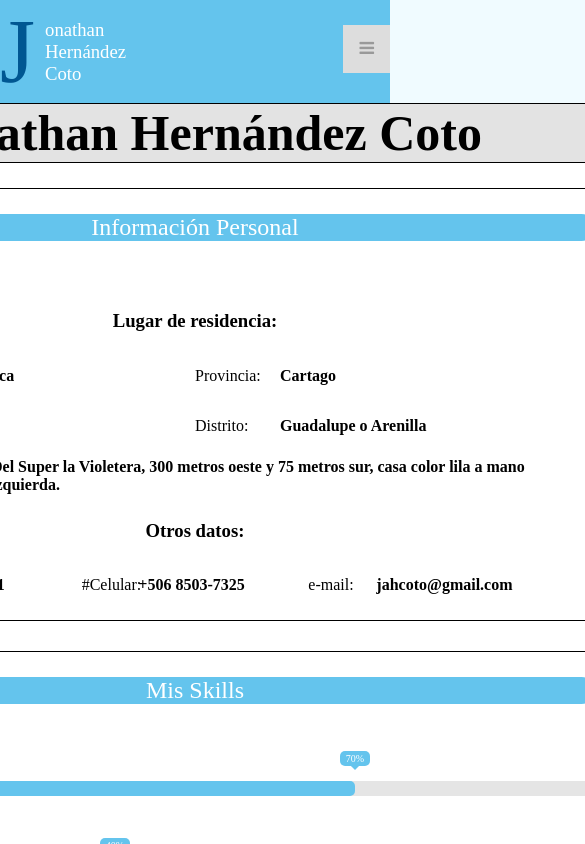
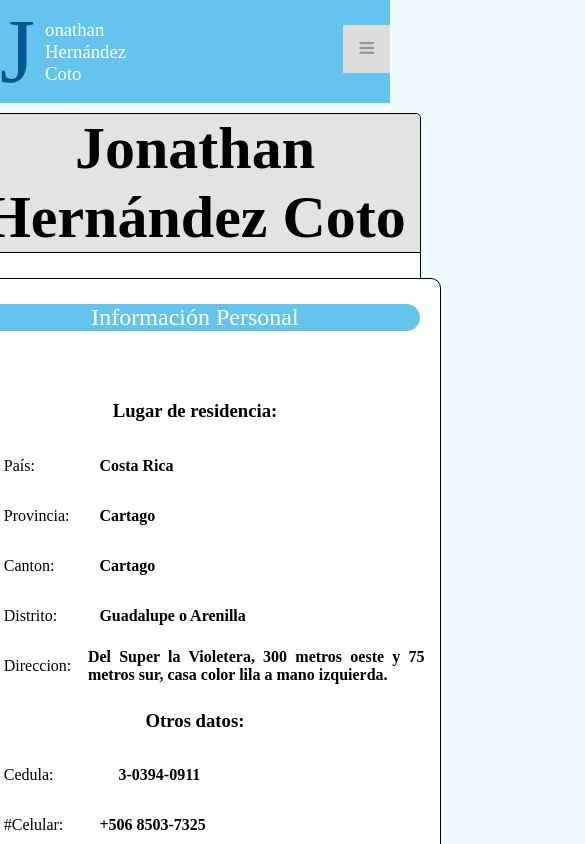
Before and after one commit to jahcoto/portfolio, a React (Vite) app: page /curriculo in a window 390 px wide. Shown: the top 844 px of the page, 585 px wide, since content can reach past the window. Built offline with nearby package versions, Linux system fonts and the light colour scheme.

Commit message:
Update responsive styles for inicio, curriculo, servicios

```diff
--- a/src/components/Curriculo.jsx
+++ b/src/components/Curriculo.jsx
@@ -2,6 +2,8 @@ import SkillsBar from './SkillsBar';
 import PersonalInfo from './PersonalInfo';
 import Experiencia from './Experiencia';
 import Educacion from './Educacion';
+
+import '../styles/curriculo.css';
 
 const Curriculo = () => {
   return (
--- a/src/index.css
+++ b/src/index.css
@@ -40,7 +40,7 @@ body {
 .footer {
   text-align: center;
   font-size: 15px;
-  margin: 355px 0 0 0;
+  margin: 40px 0 0 0;
   padding: 50px 0 50px 0;
   border-top: 3px solid #000;
   background-color: #f5f5f5;
@@ -76,23 +76,3 @@ body {
 .home p {
   color: rgb(98, 97, 97);
 }
-
-.curriculo {
-  width: 1000px;
-  height: 100%;
-  border: 0.5px solid #000;
-  border-radius: 5px;
-  background-color: #fff;
-  display: flex;
-  justify-content: center;
-  align-items: center;
-  flex-direction: column;
-}
-
-.curriculo .heading {
-  border-bottom: 1px solid #000;
-  border-radius: 5px 5px 0 0;
-  font-size: 50px;
-  width: 100%;
-  background-color: #e3e3e3;
-}
--- /dev/null
+++ b/src/styles/curriculo.css
@@ -0,0 +1,40 @@
+.curriculo {
+  width: 1000px;
+  height: 100%;
+  border: 0.5px solid #000;
+  border-radius: 5px;
+  background-color: #fff;
+  display: flex;
+  justify-content: center;
+  align-items: center;
+  flex-direction: column;
+}
+
+.curriculo .heading {
+  border-bottom: 1px solid #000;
+  border-radius: 5px 5px 0 0;
+  font-size: 50px;
+  width: 100%;
+  background-color: #e3e3e3;
+}
+
+@media screen and (max-width: 480px) {
+  .curriculo {
+    width: 450px;
+    height: 100%;
+    margin-top: 10px;
+  }
+
+  .curriculo .heading {
+    font-size: 35px;
+    margin: 0;
+  }
+
+  .container {
+    width: 375px;
+  }
+
+  .title-text {
+    margin-bottom: 0;
+  }
+}
--- a/src/styles/inicio.css
+++ b/src/styles/inicio.css
@@ -3,7 +3,7 @@
   font-weight: 400;
   font-size: 70px;
   text-align: justify;
-  margin: 80px 0 0 0;
+  margin: 30px 0 0 0;
 }
 
 .home strong {
@@ -41,11 +41,12 @@
 @media screen and (max-width: 480px) {
   h1 {
     text-align: justify;
+    font-size: 50px;
     font-weight: 200;
   }
 
   h1 span {
-    margin-top: 10px;
+    margin: 10px 0 10px 0;
     text-align: center;
     width: 100%;
     display: block;
--- a/src/styles/personal-info.css
+++ b/src/styles/personal-info.css
@@ -219,3 +219,39 @@
   text-align: start;
   margin: auto 0;
 }
+
+@media screen and (max-width: 480px) {
+  .first-top,
+  .first-bottom {
+    flex-direction: column;
+  }
+
+  .pais,
+  .provincia,
+  .canton,
+  .distrito {
+    width: 100%;
+    text-align: center;
+    justify-content: space-around;
+    align-items: center;
+  }
+
+  .direccion {
+    width: 110%;
+    text-align: center;
+
+    justify-content: space-around;
+  }
+
+  .direccion h4 {
+    text-align: justify;
+  }
+
+  .otros-datos {
+    flex-direction: column;
+  }
+
+  .telefono h4 {
+    width: 70%;
+  }
+}
--- a/src/styles/servicios.css
+++ b/src/styles/servicios.css
@@ -69,7 +69,7 @@ p {
     flex-direction: column;
     justify-content: center;
     align-items: center;
-    margin: 80px 0 0 200px;
+    margin: 80px 0 0 0px;
   }
   .service {
     width: 50%;
```
